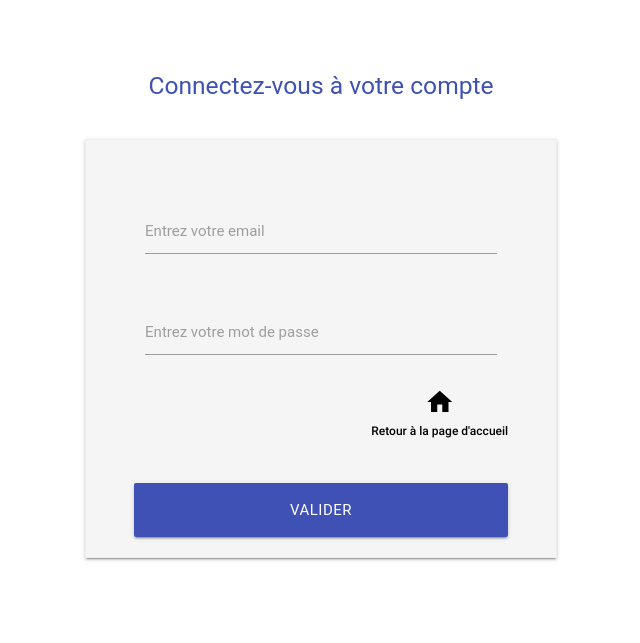
After one commit to DeCindy/Blog_Jean_Forteroche, a PHP site: page /view/backend/loginView.php in a window 1280 px wide. The commit adds this page. Shown: the top 643 px of the page, without its empty margins (319-959 px from the left). Run offline with PHP 8.4, Linux system fonts and the light colour scheme; some libraries are stand-ins or nearby versions; some web fonts are replaced.

Commit message:
Ajouté backend : login et admin View + sécurisé cette partie avec session

```diff
--- /dev/null
+++ b/public/css/backend/style.css
@@ -0,0 +1,31 @@
+
+/*///\\\ LOGIN VIEW \\\///*/
+
+.bloc {
+    display: inline-block;
+    padding: 32px 48px 0px 48px;
+    border: 1px solid #EEE;
+}
+
+.input-field input[type=date]:focus + label,
+.input-field input[type=text]:focus + label,
+.input-field input[type=email]:focus + label,
+.input-field input[type=password]:focus + label {
+    color: #e91e63;
+}
+
+.input-field input[type=date]:focus,
+.input-field input[type=text]:focus,
+.input-field input[type=email]:focus,
+.input-field input[type=password]:focus {
+    border-bottom: 2px solid #e91e63;
+    box-shadow: none;
+}
+
+/*///\\\ ADMIN VIEW \\\///*/
+
+#title {
+	font-family: 'Lora', serif;
+	font-size: 40px;
+	margin-bottom: 40px;
+}
--- /dev/null
+++ b/view/backend/loginView.php
@@ -0,0 +1,68 @@
+<!DOCTYPE html>
+<html>
+    <head>
+        <meta charset="utf-8" />
+        <title>Administration - Connectez-vous</title>
+        <link href="https://fonts.googleapis.com/icon?family=Material+Icons" rel="stylesheet">
+        <link rel="stylesheet" type="text/css" href="https://cdnjs.cloudflare.com/ajax/libs/materialize/0.97.5/css/materialize.min.css">
+        <link rel="stylesheet" href="public/css/backend/style.css">
+
+    </head>
+
+    <body>
+        <section>
+            <div class="section"></div>
+            <main>
+                <center>
+                    <div class="section"></div>
+
+                    <h5 class="indigo-text">Connectez-vous à votre compte</h5>
+
+                    <div class="section"></div>
+
+                    <div class="container">
+                        <div class="z-depth-1 grey lighten-4 row bloc">
+                            <form class="col s12" action="index.php?action=controlLogin" method="post">
+                                <div class='row'>
+                                    <div class='col s12'>
+                                    </div>
+                                </div>
+
+                                <div class='row'>
+                                    <div class='input-field col s12'>
+                                        <input class='validate' type='email' name='email' id='email' />
+                                        <label for='email'>Entrez votre email</label>
+                                    </div>
+                                </div>
+
+                                <div class='row'>
+                                    <div class='input-field col s12'>
+                                        <input class='validate' type='password' name='pwd' id='password' />
+                                        <label for='password'>Entrez votre mot de passe</label>
+                                    </div>
+
+                                    <label style='float: right;'>
+                                        <p class="center"><a href="index.php?action=home" class="black-text"><i class="small material-icons black-text">home</i><br/><strong>Retour à la page d'accueil </strong></a></p>
+                                    </label>
+                                </div>
+
+                                <br />
+                                <center>
+                                    <div class='row'>
+                                        <button type='submit' name='btn_login' class='col s12 btn btn-large waves-effect indigo'>Valider</button>
+                                    </div>
+                                </center>
+                            </form>
+                        </div>
+                    </div>
+                </center>
+                <div class="section"></div>
+                <div class="section"></div>
+            </main>
+        </section>
+
+        <script type="text/javascript" src="https://cdnjs.cloudflare.com/ajax/libs/jquery/2.2.1/jquery.min.js"></script>
+        <script type="text/javascript" src="https://cdnjs.cloudflare.com/ajax/libs/materialize/0.97.5/js/materialize.min.js"></script>
+
+    </body>
+</html>
--- a/view/frontend/home.php
+++ b/view/frontend/home.php
@@ -61,7 +61,7 @@
                 <div class="collapsible-body">
                     <h5><?= htmlspecialchars($data['title']); ?></h5>
                     <span class="date">Publié le <?= $data['content_date_fr']; ?></span>
-                    <span><?= $data['extract']; ?></span>
+                    <span><?= $data['extract']; ?> [...]</span>
                     <a href="index.php?action=chapterView&amp;id=<?=$data['id']?>&amp;idmax=<?=$maxId['id_max']?>">Lire la suite</a>
                 </div>
             </li>
--- a/view/frontend/template.php
+++ b/view/frontend/template.php
@@ -36,7 +36,7 @@
 		                <a class="subheader">Administration</a>
 		            </li>
 		            <li>
-		                <a class="waves-effect" href="http://localhost/tests/Blog/view/backend/admin.php">Connectez-vous</a>
+		                <a class="waves-effect" href="index.php?action=loginView">Connectez-vous</a>
 		            </li>
 		        </ul>
 
```
Also changed, not shown: controller/backend.php (added, +31 -0 lines), index.php (+29 -0 lines), model/LoginManager.php (added, +16 -0 lines), view/backend/adminView.php (added, +12 -0 lines), view/backend/template.php (added, +37 -0 lines), public/js/init.js (line endings or trailing spaces).
